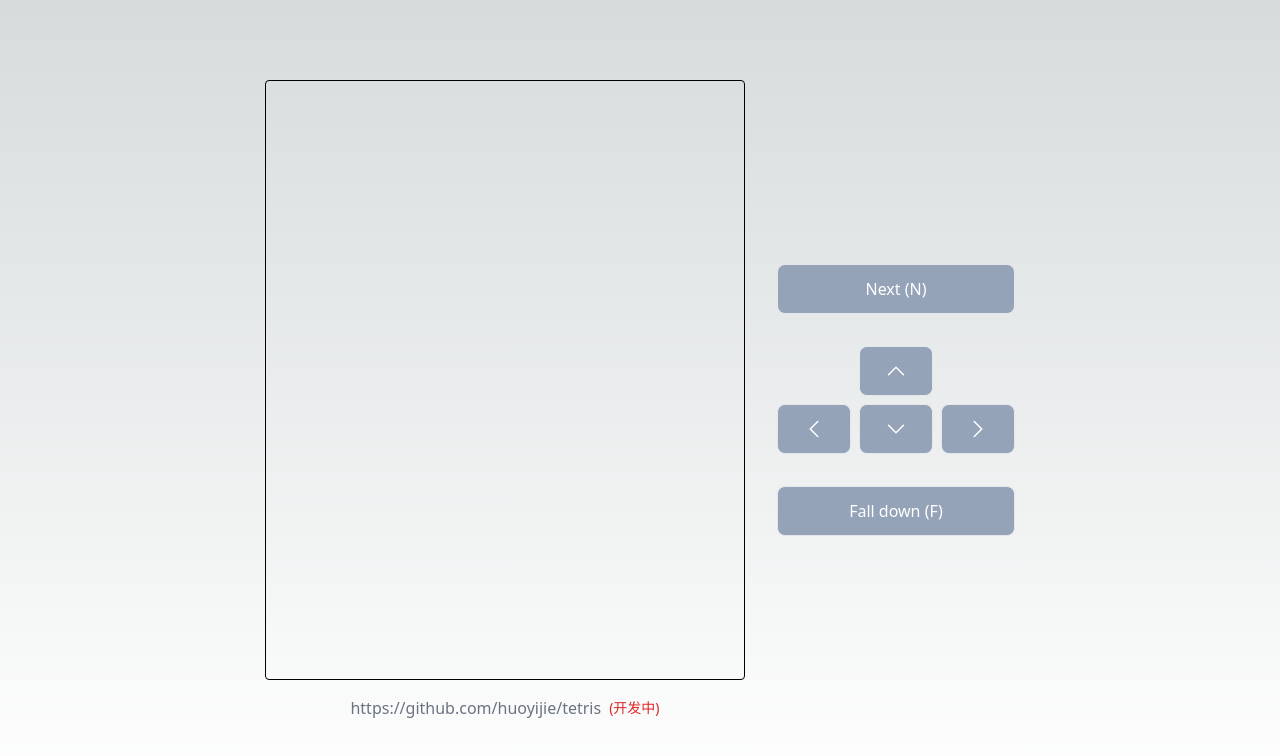
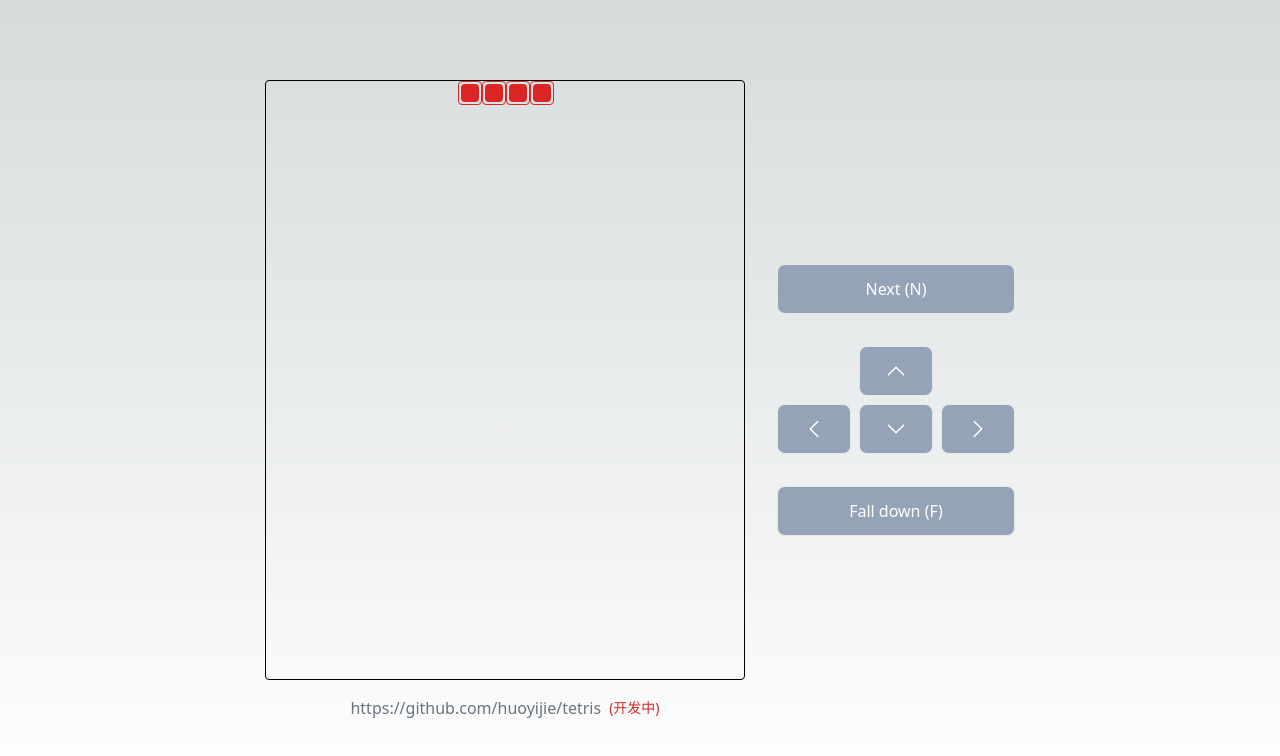
Before and after one commit to huoyijie/tetris, a Next.js app: page / in a window 1280 px wide. Shown: the top 756 px of the page. Built offline with nearby package versions, Linux system fonts and the light colour scheme.

Commit message:
refactor falldown

```diff
--- a/src/components/Board.jsx
+++ b/src/components/Board.jsx
@@ -1,11 +1,12 @@
 import { useContext } from 'react'
 import Tetromino from './Tetromino'
 import Context from './Context'
+import { FALLDOWN } from '@/lib/OperationType'
 
 export default function () {
-  const { currentTetromino, operation, tetrominoes } = useContext(Context)
+  const { currentTetromino, operation, tetrominoes, next } = useContext(Context)
 
-  const onCollision = ({ x, y, rotate }) => {
+  const onCollision = ({ x, y, rotate, operation }) => {
     if (Number.isInteger(x)) {
       currentTetromino.x = x
     }
@@ -17,13 +18,17 @@ export default function () {
     if (Number.isInteger(rotate)) {
       currentTetromino.rotate = rotate
     }
+
+    if (operation == FALLDOWN) {
+      setTimeout(next, 200)
+    }
   }
 
   return (
     <div className='flex flex-col gap-4 items-center'>
       <div className='w-[480px] h-[600px] border border-black rounded relative'>
         {currentTetromino && (
-          <Tetromino {...currentTetromino} operation={operation} onCollision={onCollision} />
+          <Tetromino {...currentTetromino} active={true} operation={operation} onCollision={onCollision} />
         )}
         {tetrominoes.map((tetromino, i) => (
           <Tetromino key={i} {...tetromino} />
--- a/src/components/Cube.jsx
+++ b/src/components/Cube.jsx
@@ -1,7 +1,7 @@
-export default function ({ x, y }) {
+export default function ({ x, y, active = false }) {
   return (
-    <div className='absolute border border-black rounded w-6 h-6 p-0.5' style={{ top: y * 24, left: x * 24 }}>
-      <div className='w-full h-full rounded bg-black'></div>
+    <div className={`absolute border ${active ? 'border-red-600' : 'border-black'} rounded w-6 h-6 p-0.5`} style={{ top: y * 24, left: x * 24 }}>
+      <div className={`w-full h-full rounded ${active ? 'bg-red-600' : 'bg-black'}`}></div>
     </div>
   )
 }
--- a/src/components/Tetromino.jsx
+++ b/src/components/Tetromino.jsx
@@ -1,6 +1,6 @@
 import { I } from '@/lib/TetrominoType'
 import Cube from './Cube'
-import { DOWN, LEFT, RIGHT, ROTATE } from '@/lib/OperationType'
+import { DOWN, FALLDOWN, LEFT, RIGHT, ROTATE } from '@/lib/OperationType'
 import { useContext } from 'react'
 import Context from './Context'
 
@@ -69,6 +69,15 @@ function detectCollision(props, tetrominoes) {
         }
       }
       break
+
+    case FALLDOWN:
+      // todo
+      if (y != 24) {
+        const collision = { operation, y: 24 }
+        onCollision(collision)
+        return collision
+      }
+      break
   }
 
   return {}
@@ -78,7 +87,7 @@ function rotatePoints(rotate) {
   return (rotate == 0 || rotate == 2) ? [[0, 0], [1, 0], [2, 0], [3, 0]] : [[1, -1], [1, 0], [1, 1], [1, 2]]
 }
 
-export default function ({ type, x, y, rotate = 0, operation = false, onCollision }) {
+export default function ({ type, x, y, rotate = 0, active = false, operation = false, onCollision }) {
   const props = { x, y, rotate, operation, onCollision, points: null }
   const { tetrominoes } = useContext(Context)
 
@@ -94,7 +103,7 @@ export default function ({ type, x, y, rotate = 0, operation = false, onCollisio
       tetromino = (
         <div className='relative'>
           {props.points && props.points.map(([x, y], i) => (
-            <Cube key={i} x={x} y={y} />
+            <Cube key={i} x={x} y={y} active={active} />
           ))}
         </div>
       )
--- a/src/lib/OperationType.js
+++ b/src/lib/OperationType.js
@@ -2,3 +2,4 @@ export const ROTATE = 'rotate'
 export const LEFT = 'left'
 export const RIGHT = 'right'
 export const DOWN = 'down'
+export const FALLDOWN = 'falldown'
--- a/src/pages/index.js
+++ b/src/pages/index.js
@@ -1,6 +1,6 @@
 import { I } from '@/lib/TetrominoType'
 import { useState } from 'react'
-import { DOWN, LEFT, RIGHT, ROTATE } from '@/lib/OperationType'
+import { DOWN, FALLDOWN, LEFT, RIGHT, ROTATE } from '@/lib/OperationType'
 import Operation from '@/components/Operation'
 import Context from '@/components/Context'
 import Board from '@/components/Board'
@@ -27,7 +27,7 @@ export default function () {
     setCurrentTetromino(nextTetromino())
   }
 
-  const fallDown = () => { }
+  const fallDown = () => setOperation(FALLDOWN)
 
   const onKeyDown = ({ code }) => {
     switch (code) {
@@ -64,6 +64,10 @@ export default function () {
     }
   }
 
+  if (!currentTetromino) {
+    next()
+  }
+
   return (
     <Context.Provider value={{ currentTetromino, tetrominoes, operation, next, fallDown }}>
       <main className='w-full h-screen focus:outline-none flex gap-8 items-center justify-center' tabIndex={0} onKeyDown={onKeyDown}>
```
